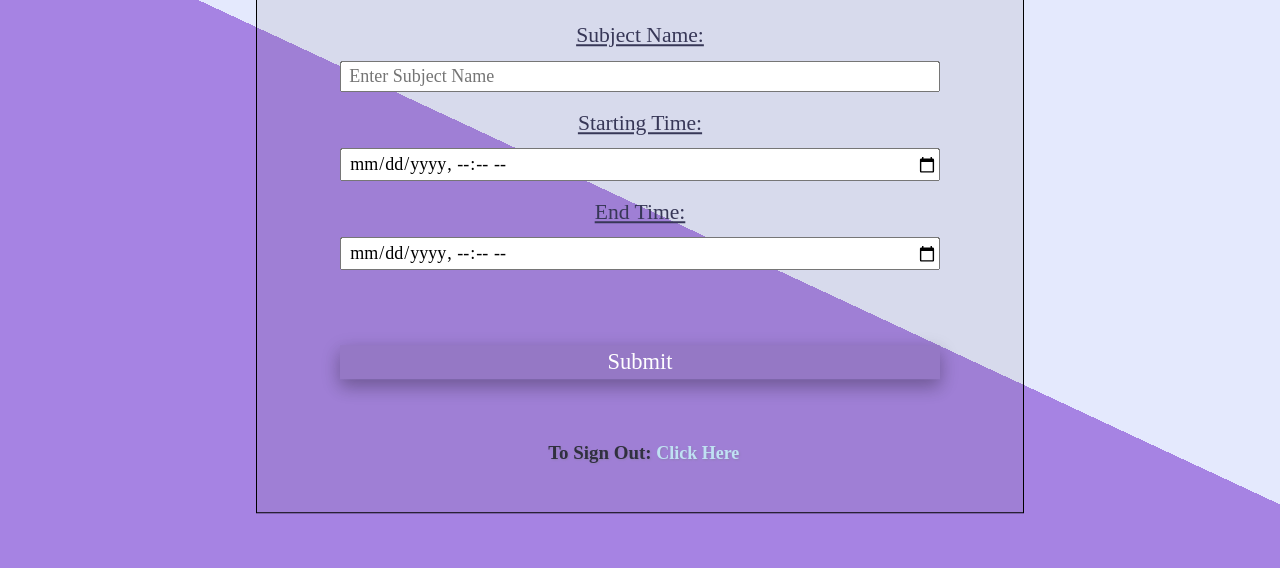
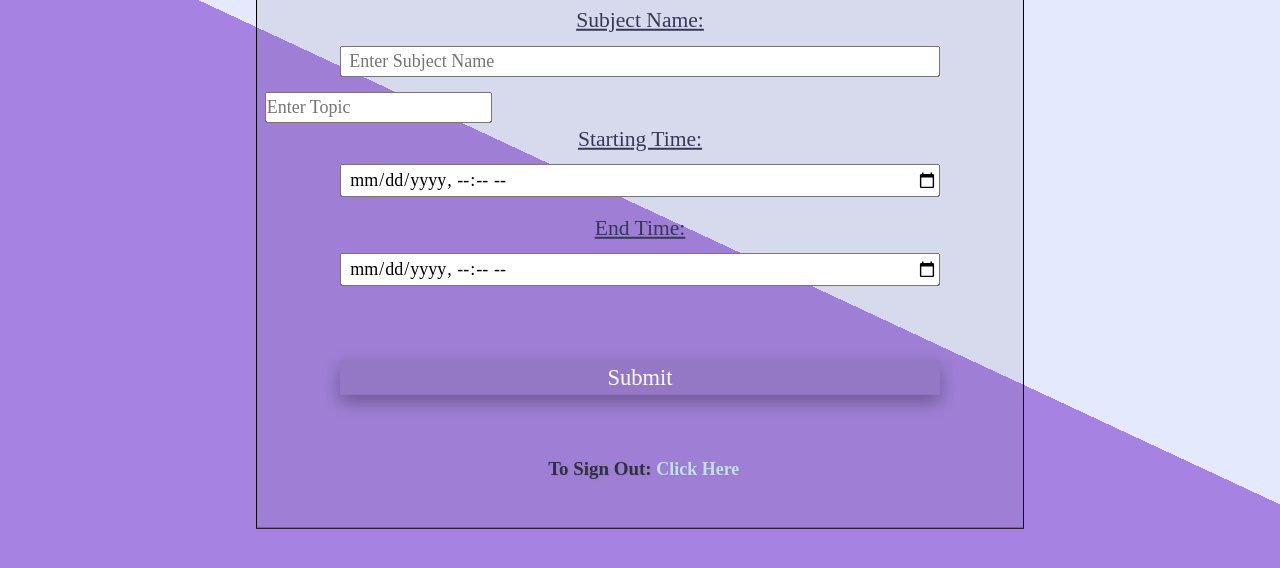
Before and after one commit to genteelmagpie/JiffyOnWeb, a website: page public/timeLogger.html in a window 1280 px wide. Shown: the part 194-762 px from the top of the page. Drawn offline with nearby package versions, Linux system fonts and the light colour scheme.

Commit message:
topic introduced.

```diff
--- a/public/timeLogger.html
+++ b/public/timeLogger.html
@@ -13,6 +13,7 @@
     <form class = 'form-cntrl' action="/timelogger" method="POST" autocomplete="off">
       <label class="label"> Subject Name: </label>
       <input type="text" name = 'subjectName' id = 'subjectName' placeholder = 'Enter Subject Name'>
+      <input type="text" name = 'topic' id = 'topic' placeholder = 'Enter Topic'>
       <label class="label"> Starting Time: </label>
       <input type="datetime-local" id="startingTime" name="startingTime">
       <label class="label"> End Time: </label>
```
